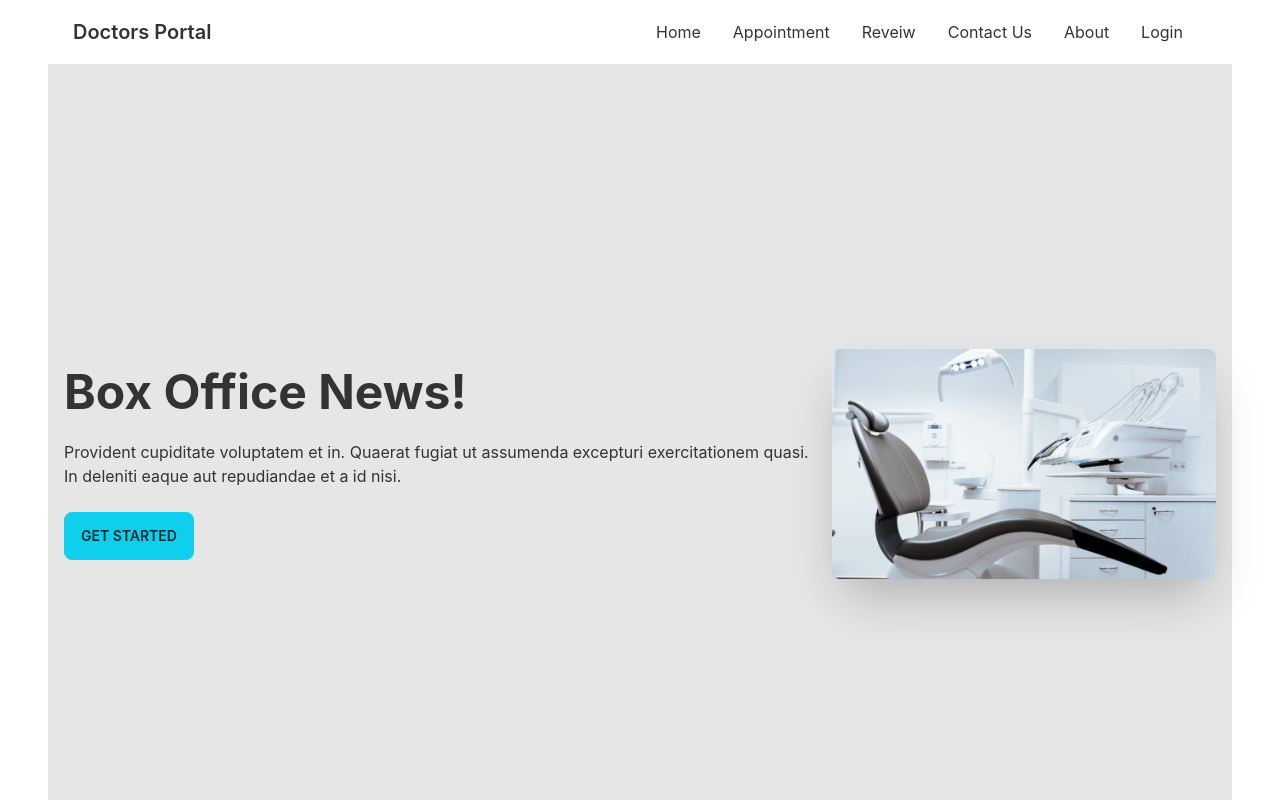
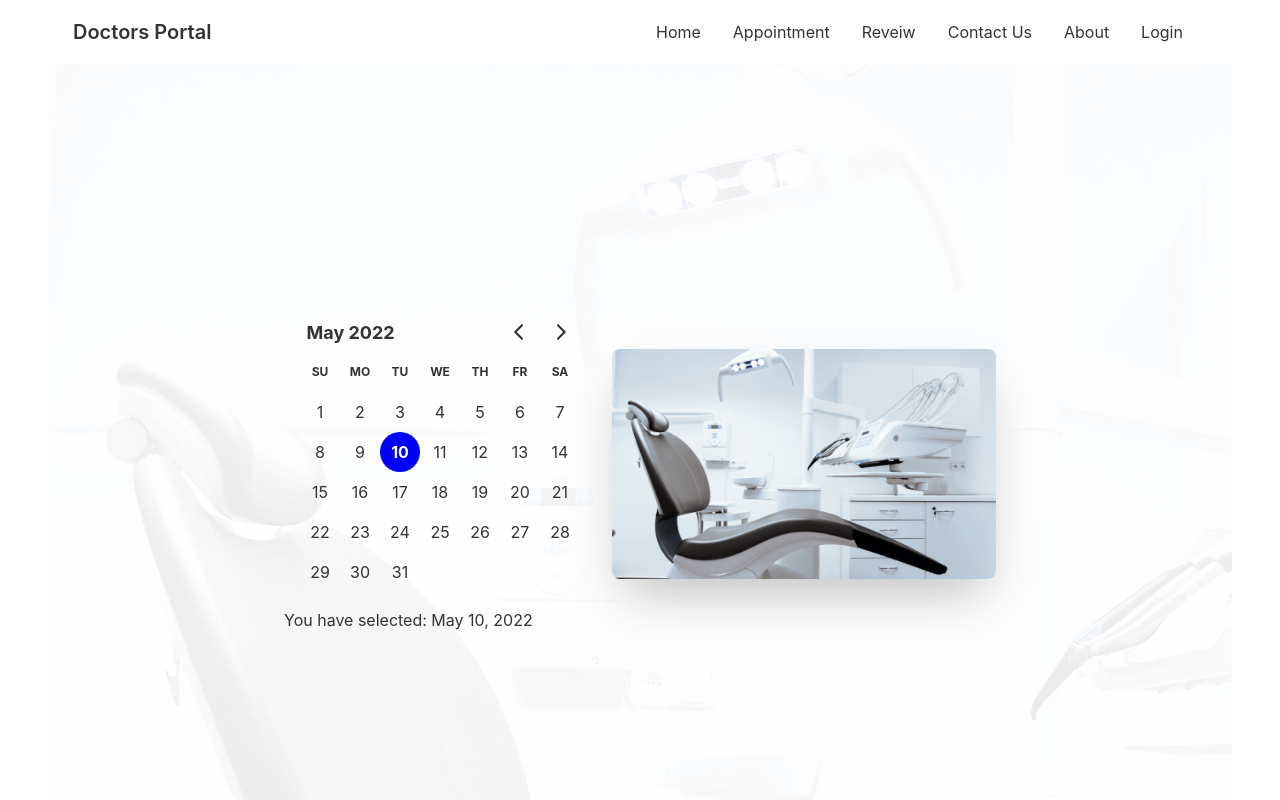
Before and after one commit to AkashMAbrrar/doctor-portal-clients, a React (Create React App) app: page /appointment in a window 1280 px wide. Shown: the top 800 px of the page. Built offline with nearby package versions, Linux system fonts and the light colour scheme.

Commit message:
dating calander is added on the appointment banner

```diff
--- a/src/Page/Appointment/AppointmentBanner.js
+++ b/src/Page/Appointment/AppointmentBanner.js
@@ -1,15 +1,26 @@
-import React from 'react';
+import React, { useState } from 'react';
 import chair from '../../assets/images/chair.png';
+import bgChair from '../../assets/images/bg.png';
+import { DayPicker } from 'react-day-picker';
+import 'react-day-picker/dist/style.css';
+import { format } from 'date-fns';
 
 const AppointmentBanner = () => {
+    const [date, setDate] = useState(new Date());
+
     return (
-        <div class="hero min-h-screen bg-base-200">
+        <div style={{
+            background: `url(${bgChair})`
+        }} class="hero min-h-screen bg-base-200">
             <div class="hero-content flex-col lg:flex-row-reverse">
                 <img src={chair} class="max-w-sm rounded-lg shadow-2xl" alt='' />
                 <div>
-                    <h1 class="text-5xl font-bold">Box Office News!</h1>
-                    <p class="py-6">Provident cupiditate voluptatem et in. Quaerat fugiat ut assumenda excepturi exercitationem quasi. In deleniti eaque aut repudiandae et a id nisi.</p>
-                    <button class="btn btn-primary">Get Started</button>
+                    <DayPicker
+                        mode="single"
+                        selected={date}
+                        onSelect={setDate}
+                    />
+                    <p>You have selected: {format(date, 'PP')}</p>
                 </div>
             </div>
         </div>
```
